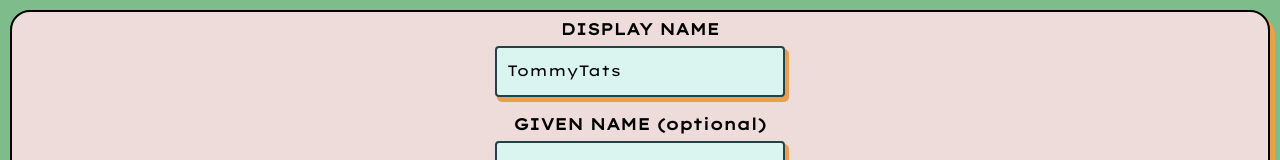
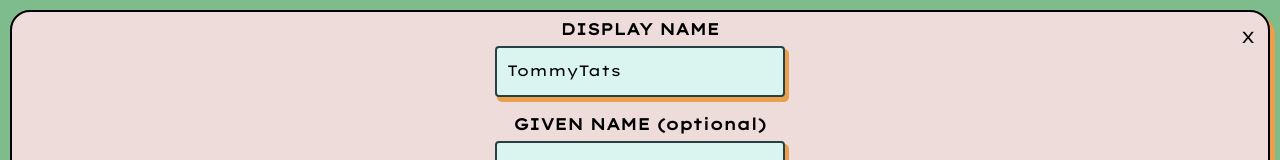
Before and after one commit to jbuchanan00/polvo, a SvelteKit app: page /edit in a window 1280 px wide. Shown: the top 160 px of the page. Built offline with nearby package versions, Linux system fonts and the light colour scheme; no server answers.

Commit message:
added gear and x for edit pages so it can be routed around

```diff
--- a/src/routes/+page.server.ts
+++ b/src/routes/+page.server.ts
@@ -13,11 +13,3 @@ export const load: PageServerLoad = async ({locals}: {locals: any}) => {
         user
     }
 }
-
-export const GET: RequestHandler = async ({request}) => {
-    const { id } = await request.json()
-    const res = getPostData(id)
-    return new Response(JSON.stringify(res), {
-        headers: {'Content-Type': 'application/json'}
-    })
-}
--- a/src/routes/+page.svelte
+++ b/src/routes/+page.svelte
@@ -1,6 +1,7 @@
 <script lang='ts'>
     import ProfileInfoCard from "$lib/components/profileInfoCard.svelte";
     import ProfileImageCard from "$lib/components/profileImageCard.svelte";
+    import editGear from "$lib/assets/svg/editGear.svg"
     import { onMount } from 'svelte'
     import { loadRemoteNavbars } from "$lib/handleRemotes/remoteNavbars";
     import ProfilePostCard from "$lib/components/profilePostCard.svelte";
@@ -56,6 +57,7 @@
     {#if modalUp}
         <div><PostModal postId={focusedPost} postImage={image} postExit={handlePostExit} user={userData} postInfo={post}/></div>
     {/if}
+    <div class="profileEditContainer"><a href="/edit"><img src={editGear} alt="edit" /></a></div>
     <div class="topSection">
         <ProfileImageCard profilePic={testPic}/>
         <ProfileInfoCard {userData}/>
@@ -82,6 +84,11 @@
 </div>
 
 <style>
+    .profileEditContainer {
+        position: absolute;
+        margin: 5px;
+        padding: 5px;
+    }
     #top-nav {
         width: 100%;
         margin-top: -10px;
--- a/src/routes/edit/+page.svelte
+++ b/src/routes/edit/+page.svelte
@@ -10,6 +10,7 @@
 <div class="formContainer">
     <form method="POST" use:enhance action='?/submitEdit'>
         <div class="form_group_all">
+			<div class="exitLink"><a href="/" >X</a></div>
             <div class="form_group">
                 <label class="sub_title" for="displayname">DISPLAY NAME</label>
                 <input placeholder="Enter your desired display name" class="form_style" type="text" name="display_name" defaultValue={userData.username}/>
@@ -43,6 +44,12 @@
 </div>
 
 <style>
+	.exitLink {
+		position: absolute;
+		top: 0;
+		right: 0;
+		margin: 25px;
+	}
 	form {
 		width: 100%;
 		display: flex;
```
Also changed, not shown: src/lib/assets/svg/editGear.svg (added).
